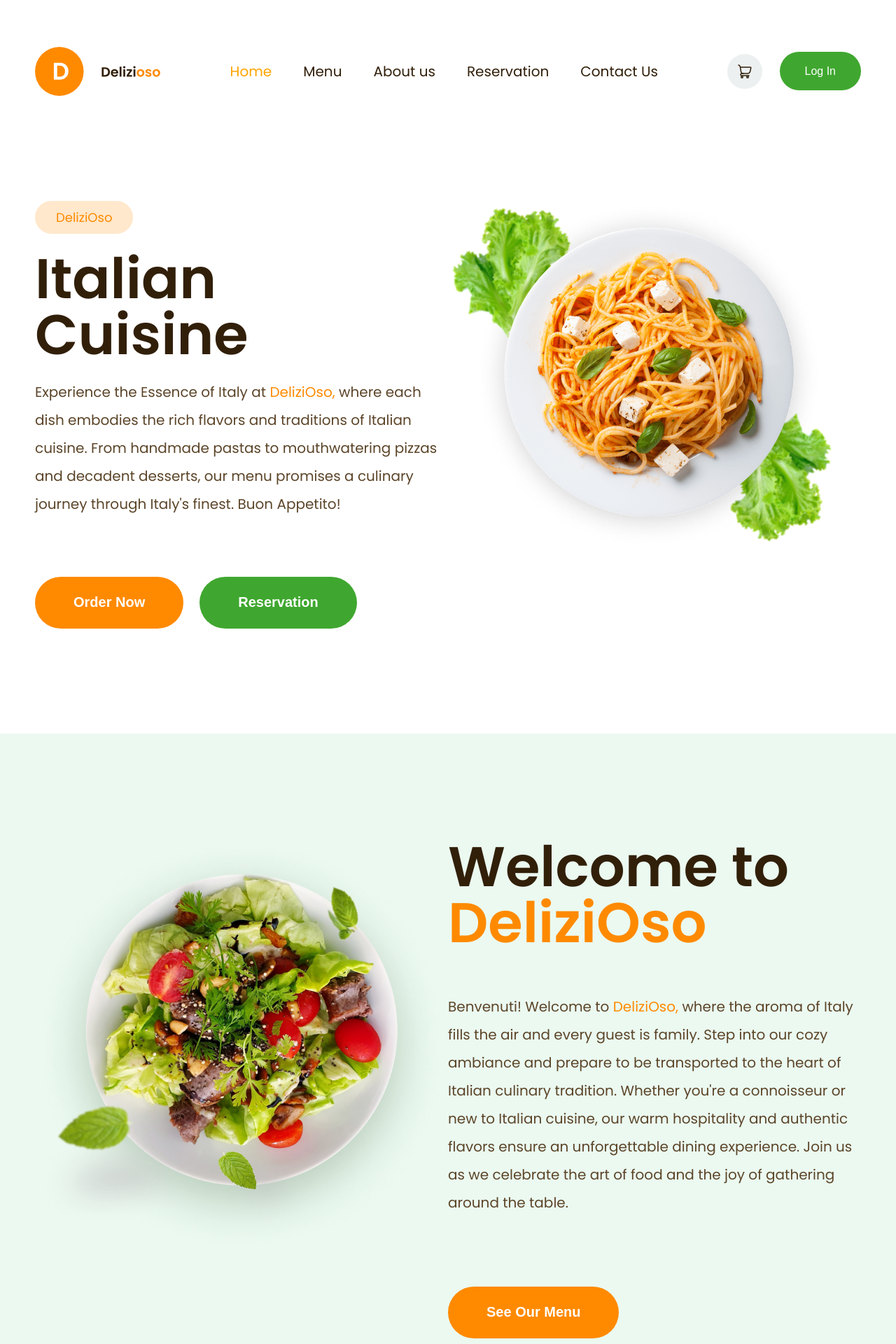
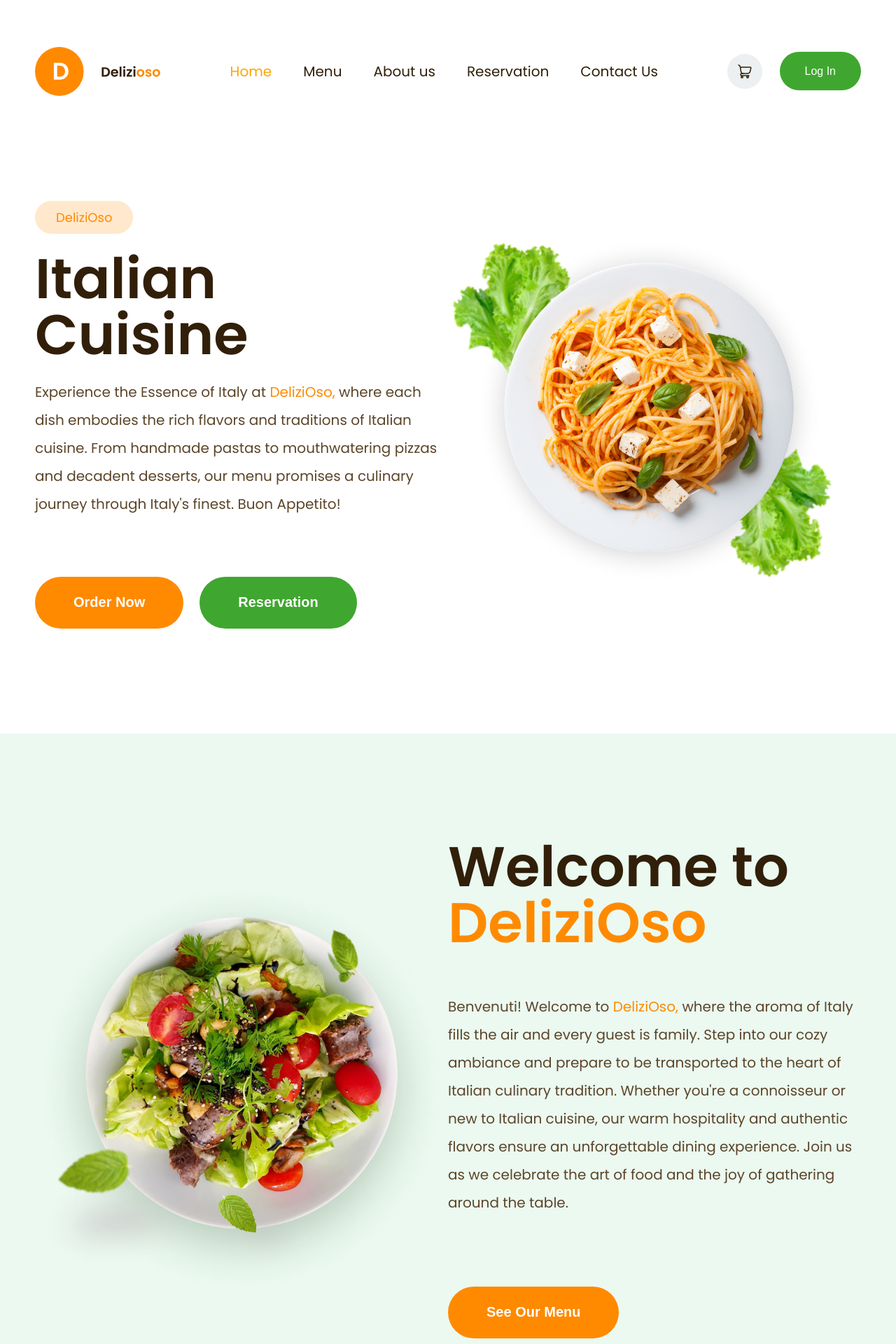
Before and after one commit to kulievdev/restaurant-website-react, a React (Create React App) app: page / in a window 1280 px wide. Shown: the top 1920 px of the page at 70% size. Built offline with nearby package versions, Linux system fonts and the light colour scheme.

Commit message:
Fix images

```diff
--- a/src/pages/components/layout.js
+++ b/src/pages/components/layout.js
@@ -23,7 +23,7 @@ const OrangeSpanText = styled.span`
 `;
 
 const SectionContainer = styled.div`
-    max-width: 144;
+    max-width: 144rem;
     margin: 0 auto;
     padding: 15rem 5rem;
 
--- a/src/pages/home/sections/hero/Hero.js
+++ b/src/pages/home/sections/hero/Hero.js
@@ -39,6 +39,9 @@ const HeroCtaWrapper = styled.div`
 
 const HeroImageWrapper = styled.div`
     width: 50%;
+    display: flex;
+    justify-content: center;
+    align-items: center;
 `;
 
 const HeroImageContainer = styled.div`
--- a/src/pages/home/sections/welcome/Welcome.js
+++ b/src/pages/home/sections/welcome/Welcome.js
@@ -18,6 +18,9 @@ const WelcomeSectionContainer = styled(SectionContainer)`
 
 const WelcomeImageWrapper = styled.div`
     width: 50%;
+    display: flex;
+    justify-content: center;
+    align-items: center;
 `;
 
 const WelcomeImageContainer = styled.div`
```
